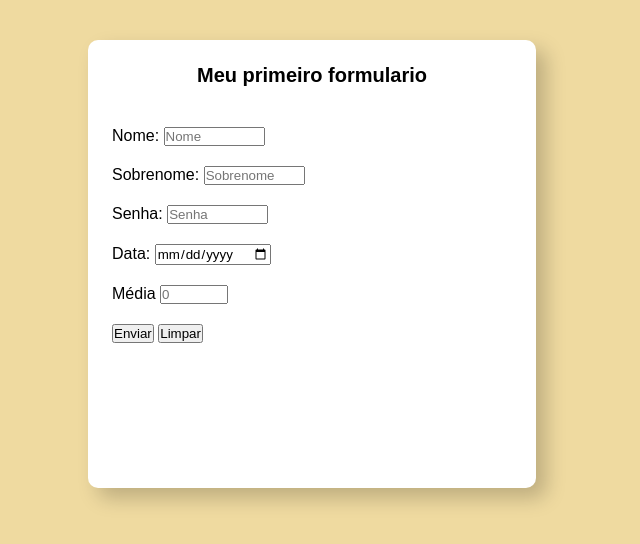
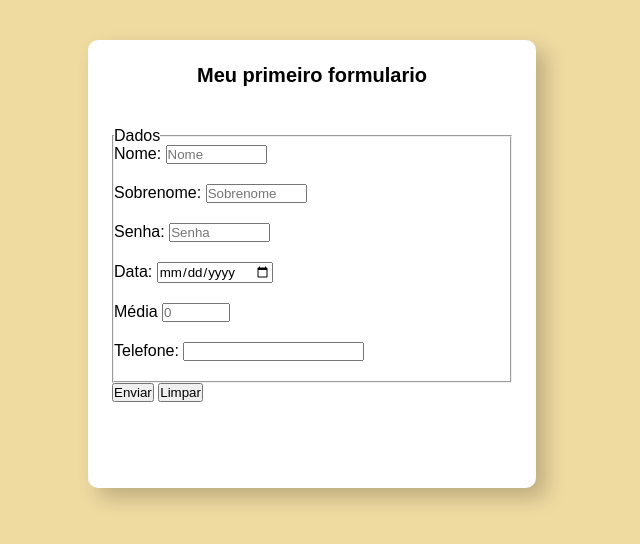
Before and after one commit to leuxtc/leuxtc.github.io, a plain HTML site: page Exercicios/Modulo 4/form001.html in a window 1280 px wide. Shown: the whole page, without its empty margins (360-1000 px from the left). Drawn offline with Linux system fonts and the light colour scheme.

Commit message:
Update form001.html

```diff
--- a/Exercicios/Modulo 4/form001.html
+++ b/Exercicios/Modulo 4/form001.html
@@ -45,6 +45,8 @@
 <body>
     <h1>Meu primeiro formulario</h1>
     <form action="cadastro.js" method="post" autocomplete="off">
+        <fieldset>
+            <legend>Dados</legend>
             <p>
                 <label for="inome">Nome:</label>
                 <input type="text" name="inome" id="inome" required maxlength="15" size="10" placeholder="Nome">
@@ -66,6 +68,11 @@
                 <input type="number" name="media" id="imedia" min="0" max="10" step="0.5" placeholder="0">
             </p>
             <p>
+                <label for="itel">Telefone: </label>
+                <input type="tel" name="tel" id="itel" pattern="^\(\d(2)\)\d(4, 5)-\d(4)$">
+            </p>
+        </fieldset>
+        <p>
             <input type="submit" value="Enviar">
             <input type="reset" value="Limpar">
         </p>
```
Lines whose indentation alone changed are shown as unchanged.
